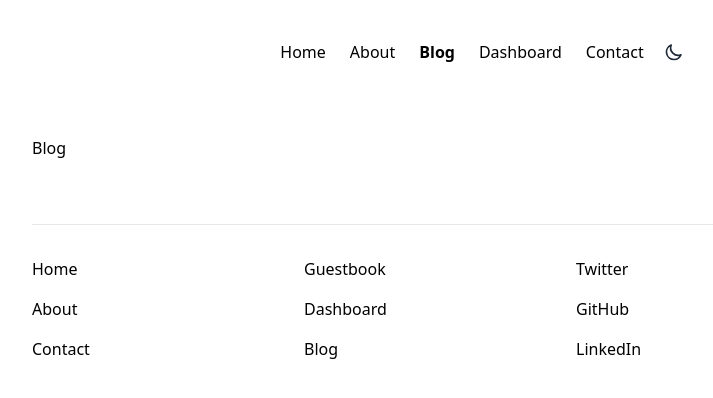
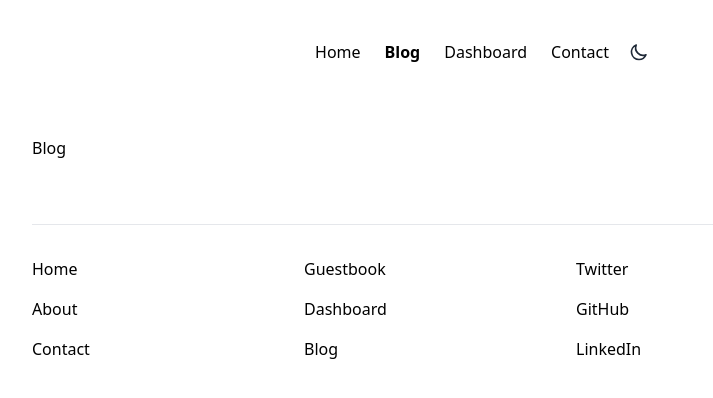
Before and after one commit to rcrozean/rcrozean.com, a Next.js app: page /blog in a window 1280 px wide. Shown: the top 398 px of the page, without its empty margins (160-873 px from the left). Built offline with nearby package versions, Linux system fonts and the light colour scheme.

Commit message:
remove About from the navigation pane

```diff
--- a/components/Container.tsx
+++ b/components/Container.tsx
@@ -74,7 +74,6 @@ export default function Container(props) {
           </a>
           <div className="">
             <NavItem href="/" text="Home" />
-            <NavItem href="/about" text="About" />
             <NavItem href="/blog" text="Blog" />
             <NavItem href="/dashboard" text="Dashboard" />
             <NavItem href="/contact" text="Contact" />
```
